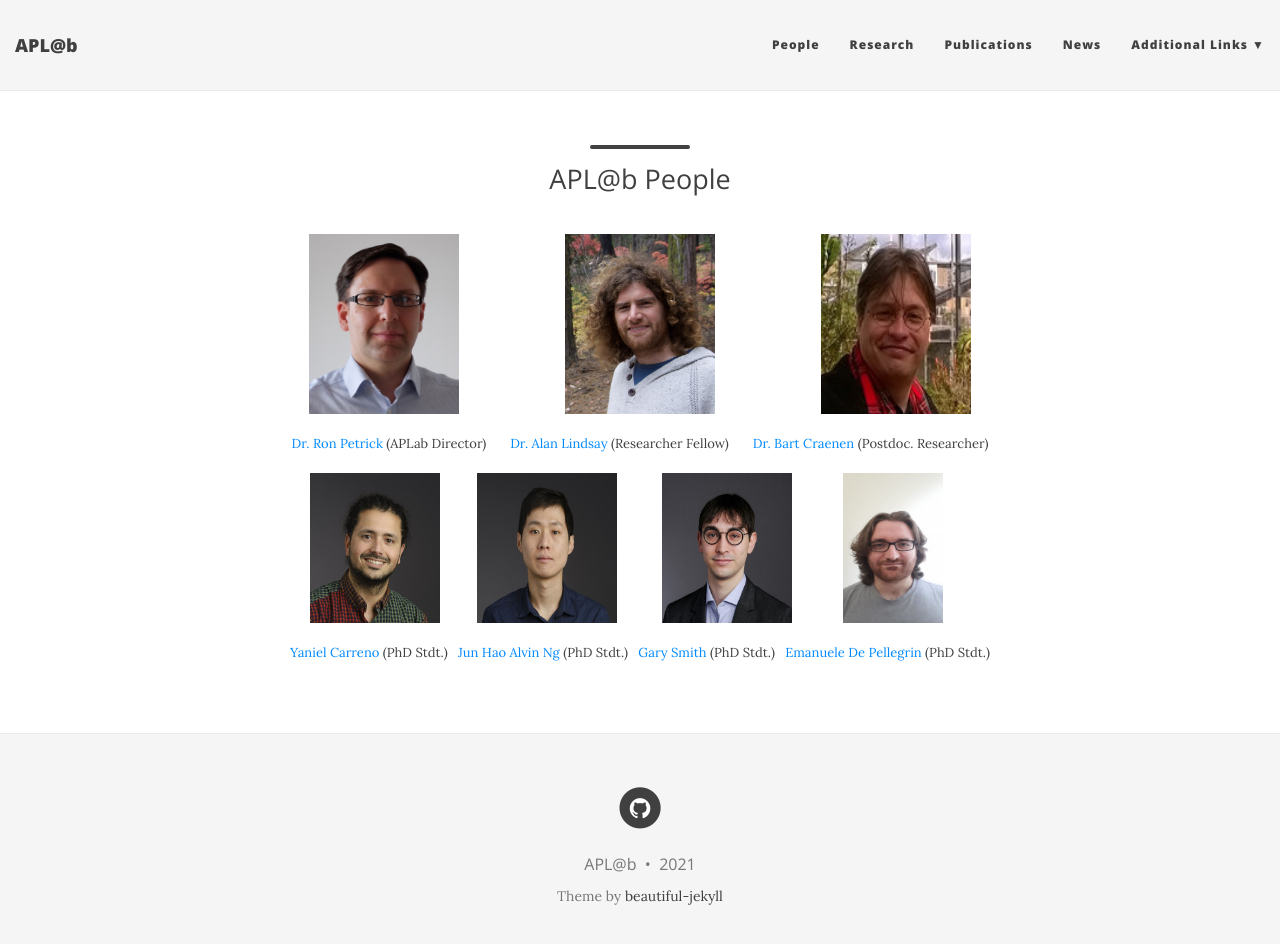
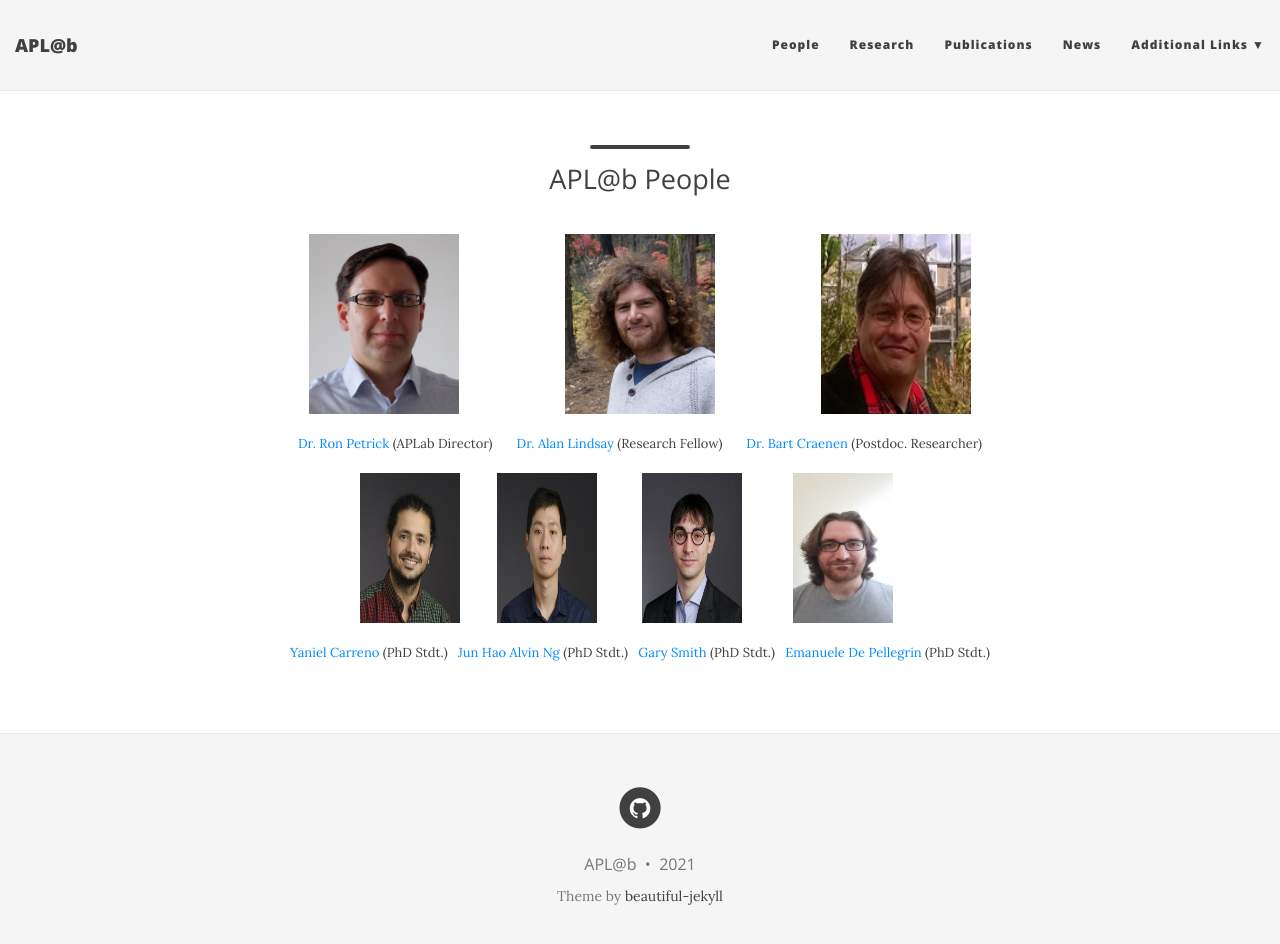
Before and after one commit to aplab2020/aplab2020.github.io, a Jekyll site: the page built from people.md, in a window 1280 px wide and 957 px high. Shown: the top 944 px of the window. Built offline with Jekyll 4.4.1, drawn with Linux system fonts in a browser that asks for light colours; nearby versions of some CDN libraries.

Commit message:
Update people.md

```diff
--- a/people.md
+++ b/people.md
@@ -11,16 +11,16 @@ show-avatar: false
 
 <p align="center">
 <a href="http://homepages.inf.ed.ac.uk/rpetrick/" style="float: ;">Dr. Ron Petrick</a> (APLab Director) &nbsp;  &nbsp; &nbsp;
-<a href="https://scholar.google.co.uk/citations?user=FA9LGEwAAAAJ&hl=en" style="float: ;">Dr. Alan Lindsay</a> (Researcher Fellow) &nbsp; &nbsp; &nbsp;
+<a href="https://scholar.google.co.uk/citations?user=FA9LGEwAAAAJ&hl=en" style="float: ;">Dr. Alan Lindsay</a> (Research Fellow) &nbsp; &nbsp; &nbsp;
 <a href="https://scholar.google.ch/citations?hl=de&user=i8JsL7QAAAAJ&view_op=list_works" style="float: ;">Dr. Bart Craenen</a> (Postdoc. Researcher)
 </p>
 
 
 
 
-<p align="center"> <img src="/img/yaniel.jpg" align="center" width="130" height="150">  &nbsp; &nbsp;  &nbsp; &nbsp; &nbsp;
-                   <img src="/img/alvin.jpg" align="center" width="140" height="150"> &nbsp; &nbsp; &nbsp;  &nbsp; &nbsp;  &nbsp;
-                   <img src="/img/gary.jpg" align="center" width="130" height="150">  &nbsp; &nbsp; &nbsp; &nbsp; &nbsp;  &nbsp;  &nbsp;
+<p align="center"> <img src="/img/yaniel.jpg" align="center" width="100" height="150">  &nbsp; &nbsp;  &nbsp; &nbsp; &nbsp;
+                   <img src="/img/alvin.jpg" align="center" width="100" height="150"> &nbsp; &nbsp; &nbsp;  &nbsp; &nbsp;  &nbsp;
+                   <img src="/img/gary.jpg" align="center" width="100" height="150">  &nbsp; &nbsp; &nbsp; &nbsp; &nbsp;  &nbsp;  &nbsp;
                    <img src="/img/emanuelle.jpeg" align="center" width="100" height="150"> &nbsp; &nbsp;  &nbsp;  &nbsp; </p>
 
  <p align="center"> <a href="https://www.edinburgh-robotics.org/students/yaniel-carreno" style="float:">Yaniel Carreno</a> (PhD Stdt.) &nbsp;
```
